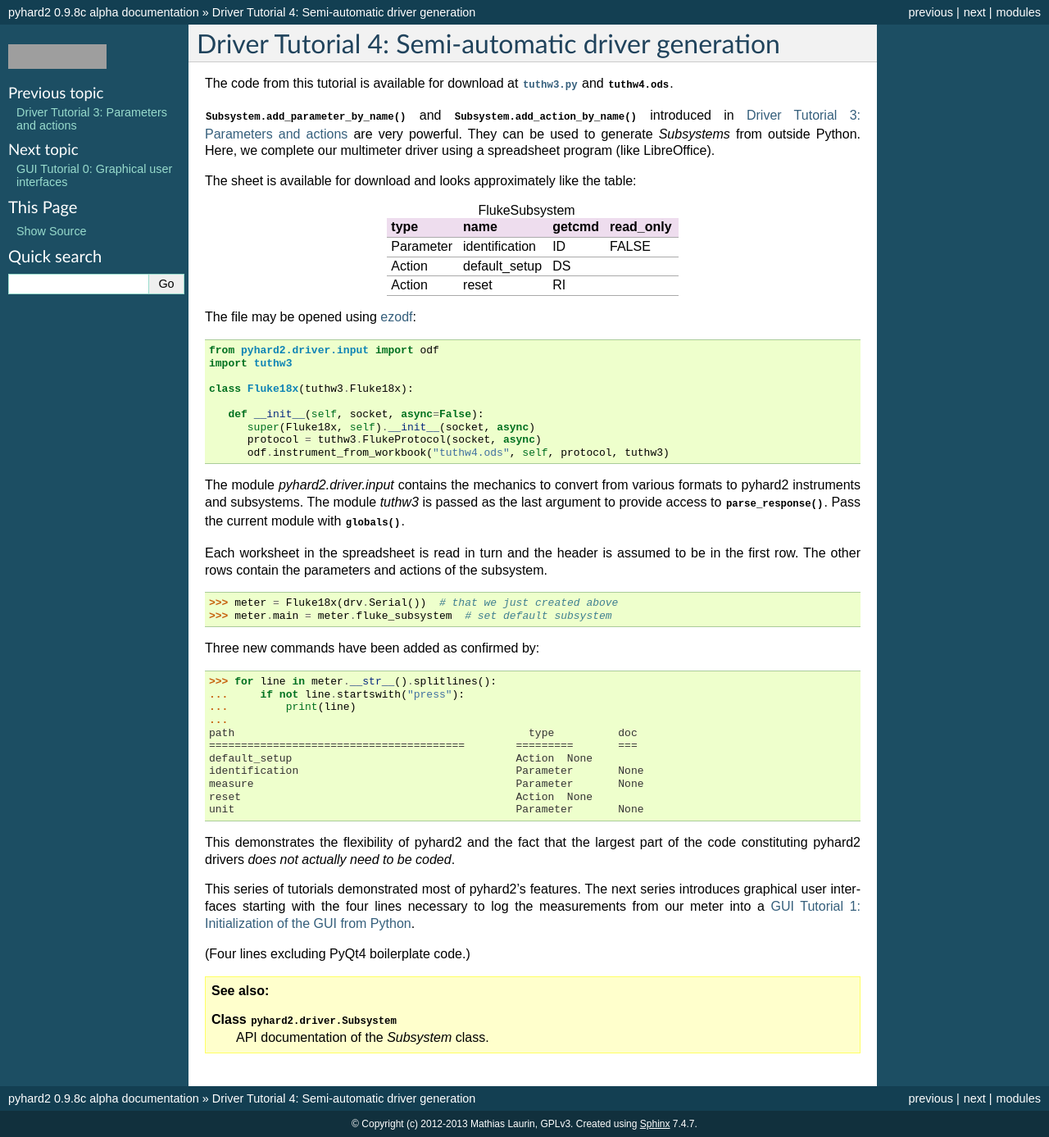
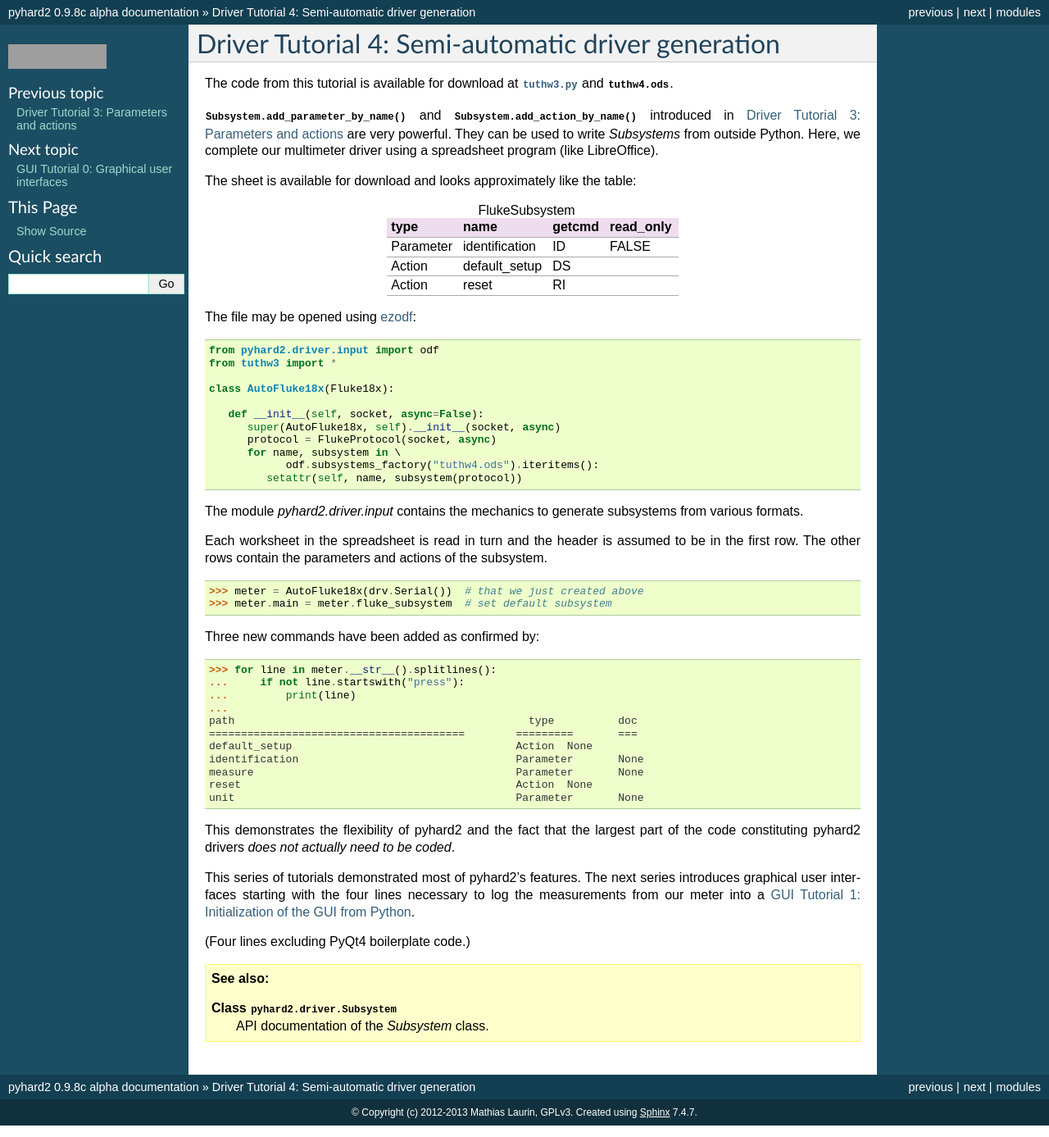
Before and after one commit to Synss/pyhard2, a Sphinx documentation site: the page built from documentation/tuthw4.rst, in a window 1280 px wide. Shown: the whole page at 82% size. Built offline with Sphinx 7.4.7, drawn with Linux system fonts in a browser that asks for light colours; grey boxes are pictures that could not be loaded.

Commit message:
Refactor/simpler odf.subsystems_factory

```diff
--- a/documentation/tuthw4.rst
+++ b/documentation/tuthw4.rst
@@ -10,7 +10,7 @@ and :download:`tuthw4.ods`.
 
 
 :meth:`Subsystem.add_parameter_by_name` and :meth:`Subsystem.add_action_by_name`
-introduced in :doc:`tuthw3` are very powerful.  They can be used to generate
+introduced in :doc:`tuthw3` are very powerful.  They can be used to write
 `Subsystems` from outside Python.  Here, we complete our multimeter driver using
 a spreadsheet program (like LibreOffice).
 
@@ -29,26 +29,26 @@ The sheet is available for download and looks approximately like the table:
 The file may be opened using `ezodf <http://pythonhosted.org/ezodf>`_::
 
    from pyhard2.driver.input import odf
-   import tuthw3
+   from tuthw3 import *
 
-   class Fluke18x(tuthw3.Fluke18x):
+   class AutoFluke18x(Fluke18x):
 
       def __init__(self, socket, async=False):
-         super(Fluke18x, self).__init__(socket, async)
-         protocol = tuthw3.FlukeProtocol(socket, async)
-         odf.instrument_from_workbook("tuthw4.ods", self, protocol, tuthw3)
+         super(AutoFluke18x, self).__init__(socket, async)
+         protocol = FlukeProtocol(socket, async)
+         for name, subsystem in \
+               odf.subsystems_factory("tuthw4.ods").iteritems():
+            setattr(self, name, subsystem(protocol))
 
 
-The module `pyhard2.driver.input` contains the mechanics to convert from various
-formats to pyhard2 instruments and subsystems.  The module `tuthw3` is passed as
-the last argument to provide access to :func:`parse_response`.  Pass the current
-module with :func:`globals`.
+The module `pyhard2.driver.input` contains the mechanics to generate subsystems
+from various formats.
 
 Each worksheet in the spreadsheet is read in turn and the header is assumed to
 be in the first row.  The other rows contain the parameters and actions of the
 subsystem.
 
->>> meter = Fluke18x(drv.Serial())  # that we just created above
+>>> meter = AutoFluke18x(drv.Serial())  # that we just created above
 >>> meter.main = meter.fluke_subsystem  # set default subsystem
 
 Three new commands have been added as confirmed by:
```
Also changed, not shown: 2 other files.
